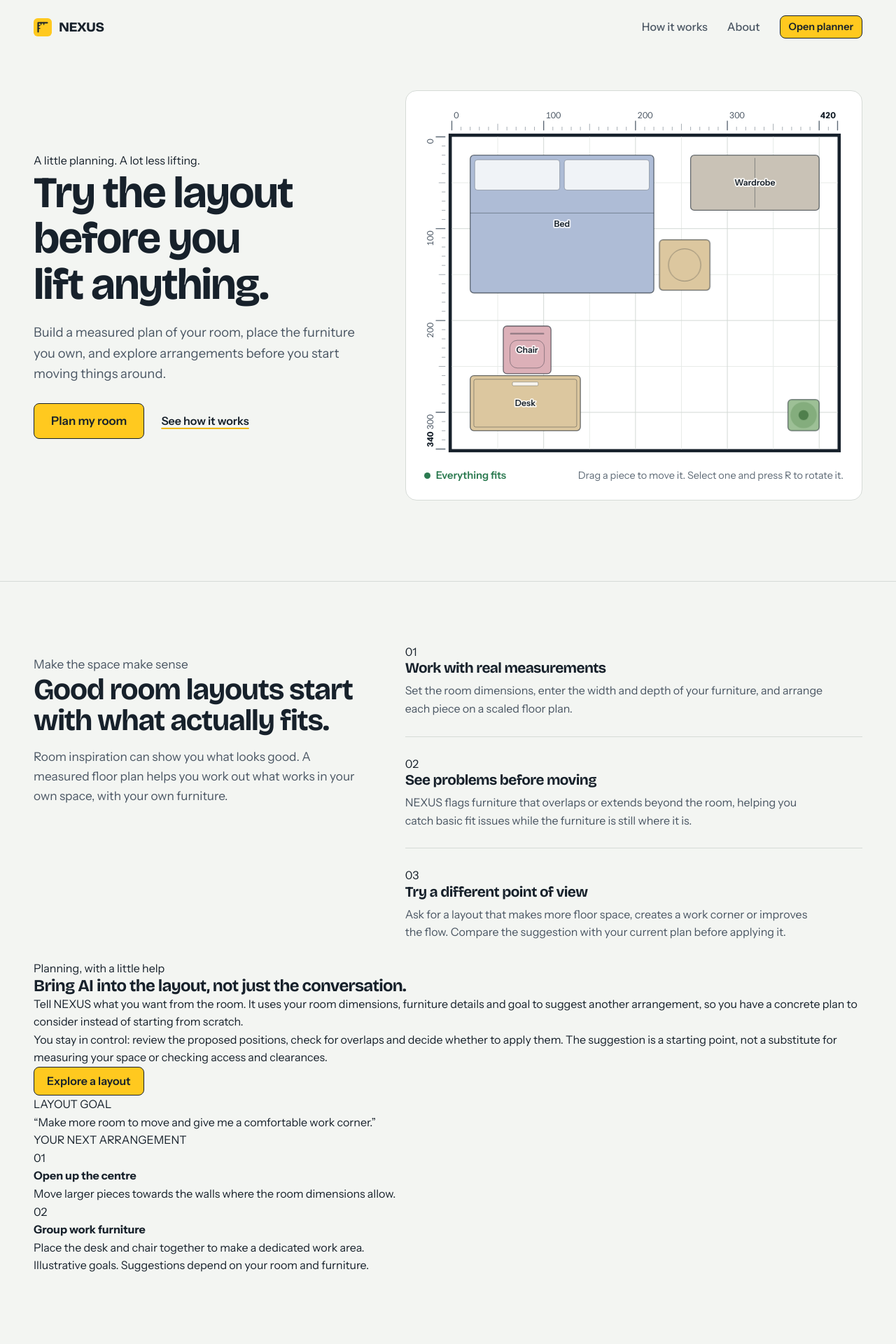
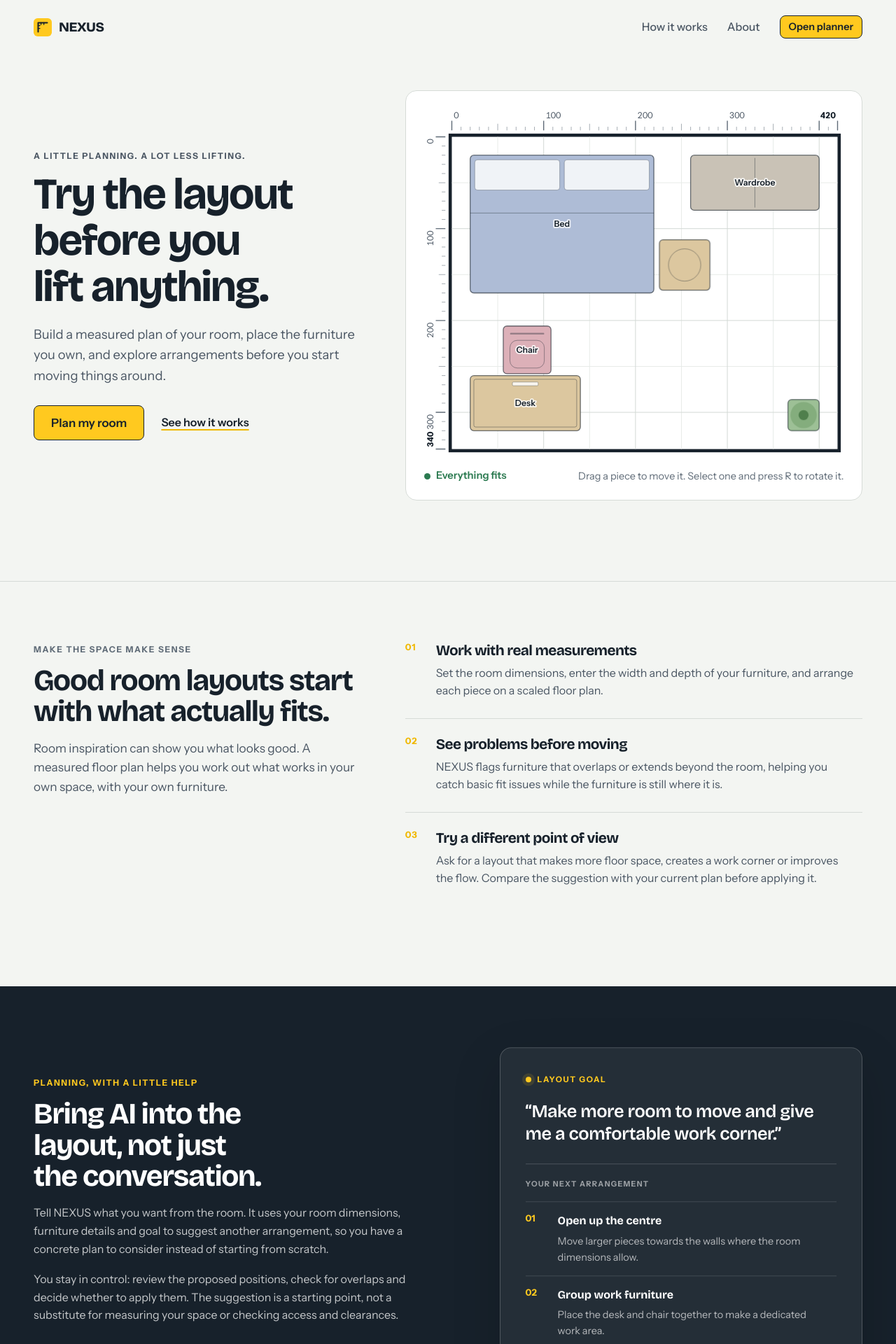
Before and after one commit to Wuraola-Adebisi/Forma, a React (Vite) app: page / in a window 1280 px wide. Shown: the top 1920 px of the page at 70% size. Built offline with nearby package versions, Linux system fonts and the light colour scheme.

Commit message:
Add responsive homepage motion and section styles

```diff
--- a/src/styles/site.css
+++ b/src/styles/site.css
@@ -1,72 +1,78 @@
+/* Site shell and navigation */
 .site { min-height: 100dvh; display: flex; flex-direction: column; }
 .site > main { flex: 1; }
-
-/* Header and footer */
 .site-header { display: flex; align-items: center; gap: 16px; padding-block: 18px; }
-.brand {
-  display: inline-flex;
-  align-items: center;
-  gap: 10px;
-  font: 800 1.2rem/1 var(--font-display);
-  letter-spacing: -0.03em;
-  text-decoration: none;
-}
+.brand { display: inline-flex; align-items: center; gap: 10px; font: 800 1.2rem/1 var(--font-display); letter-spacing: -0.03em; text-decoration: none; }
 .site-nav { display: flex; gap: 4px; margin-left: auto; }
-.site-nav a { padding: 8px 12px; border-radius: 8px; color: var(--ink-2); font-weight: 500; text-decoration: none; }
+.site-nav a { padding: 8px 12px; border-radius: 8px; color: var(--ink-2); font-weight: 500; text-decoration: none; transition: color .2s ease, background-color .2s ease; }
 .site-nav a:hover { color: var(--ink); background: rgba(23, 33, 43, 0.06); }
 .site-nav a[aria-current='page'] { color: var(--ink); box-shadow: inset 0 -2px 0 var(--tape-deep); border-radius: 8px 8px 0 0; }
-
 .site-footer { margin-top: clamp(56px, 8vw, 104px); border-top: 1px solid var(--line); padding-block: 28px; }
-.footer-inner { display: flex; flex-wrap: wrap; justify-content: space-between; gap: 12px 32px; color: var(--ink-2); font-size: 0.92rem; }
+.footer-inner { display: flex; flex-wrap: wrap; justify-content: space-between; gap: 12px 32px; color: var(--ink-2); font-size: .92rem; }
 .footer-links { display: flex; flex-wrap: wrap; gap: 8px 22px; }
 .footer-links a { text-underline-offset: 3px; }
 
-/* Home hero */
-.hero {
-  display: grid;
-  grid-template-columns: minmax(0, 5fr) minmax(0, 7fr);
-  align-items: center;
-  gap: clamp(32px, 5vw, 72px);
-  padding-block: clamp(16px, 4vw, 56px) 0;
-}
+/* Homepage hero */
+.hero { display: grid; grid-template-columns: minmax(0, 5fr) minmax(0, 7fr); align-items: center; gap: clamp(32px, 5vw, 72px); padding-block: clamp(16px, 4vw, 56px) 0; }
+.hero-copy { animation: hero-copy-in .7s cubic-bezier(.2,.7,.2,1) both; }
 .hero h1 { font-size: clamp(2.5rem, 4.9vw, 4.1rem); }
+.eyebrow { margin-bottom: 14px; color: var(--ink-3); font-size: .76rem; font-weight: 700; letter-spacing: .13em; line-height: 1.4; text-transform: uppercase; }
+.hero .eyebrow { color: var(--ink-2); }
 .lede { margin-top: 20px; max-width: 34rem; color: var(--ink-2); font-size: 1.15rem; }
 .hero-actions { display: flex; flex-wrap: wrap; align-items: center; gap: 12px 24px; margin-top: 28px; }
-.hero-note { margin-top: 16px; color: var(--ink-3); font-size: 0.92rem; }
+.hero-plan { background: var(--surface); border: 1px solid var(--line); border-radius: var(--r-lg); padding: clamp(8px, 1.6vw, 18px); animation: hero-plan-in .85s .12s cubic-bezier(.2,.7,.2,1) both; }
+.hero-plan figcaption { display: flex; flex-wrap: wrap; align-items: center; justify-content: space-between; gap: 6px 20px; padding: 10px 8px 4px; }
+.hint { color: var(--ink-3); font-size: .9rem; }
+.feature-number { display: block; margin-bottom: 10px; color: var(--tape-deep); font: 700 .8rem/1 var(--font-body); letter-spacing: .08em; }
 
-.hero-plan {
-  background: var(--surface);
-  border: 1px solid var(--line);
-  border-radius: var(--r-lg);
-  padding: clamp(8px, 1.6vw, 18px);
-}
-.hero-plan figcaption { display: flex; flex-wrap: wrap; align-items: center; justify-content: space-between; gap: 6px 20px; padding: 10px 8px 4px; }
-.hint { color: var(--ink-3); font-size: 0.9rem; }
+/* Scroll-triggered reveals */
+.reveal { opacity: 0; transform: translateY(24px); transition: opacity .65s ease, transform .65s cubic-bezier(.2,.7,.2,1); }
+.reveal.is-visible { opacity: 1; transform: translateY(0); }
+.reveal .rows li { transition: transform .25s ease, border-color .25s ease; }
+.reveal .rows li:hover { transform: translateX(5px); border-color: var(--tape-deep); }
 
-/* Generic sections */
+/* Main features */
 .section { margin-top: clamp(64px, 9vw, 120px); padding-block: clamp(48px, 7vw, 88px) 0; border-top: 1px solid var(--line); }
 .split { display: grid; grid-template-columns: minmax(0, 5fr) minmax(0, 7fr); gap: clamp(32px, 5vw, 80px); }
 .split .lead { align-self: start; position: sticky; top: 28px; }
-.split .lead p { margin-top: 16px; max-width: 30rem; color: var(--ink-2); font-size: 1.08rem; }
-.section h2, .gaps h2 { font-size: clamp(1.9rem, 3.3vw, 2.8rem); }
-
-.rows li { padding-block: 26px; border-top: 1px solid var(--line); }
+.split .lead p:not(.eyebrow) { margin-top: 16px; max-width: 30rem; color: var(--ink-2); font-size: 1.08rem; }
+.section h2, .gaps h2, .ai-section h2 { font-size: clamp(1.9rem, 3.3vw, 2.8rem); }
+.rows li { display: grid; grid-template-columns: 36px minmax(0,1fr); gap: 8px; padding-block: 26px; border-top: 1px solid var(--line); }
 .rows li:first-child { padding-top: 0; border-top: 0; }
 .rows h3 { font-size: 1.3rem; }
 .rows p { margin-top: 8px; max-width: 56ch; color: var(--ink-2); }
 
-.cta-band {
-  display: flex;
-  flex-wrap: wrap;
-  align-items: center;
-  justify-content: space-between;
-  gap: 24px 48px;
-  margin-top: clamp(64px, 9vw, 112px);
-  padding: clamp(32px, 6vw, 64px);
-  border-radius: var(--r-lg);
-  background: var(--ink);
-  color: #fff;
-}
+/* AI section */
+.ai-section { margin-top: clamp(64px, 9vw, 120px); padding-block: clamp(48px, 7vw, 88px); background: var(--ink); color: #fff; overflow: hidden; }
+.ai-grid { display: grid; grid-template-columns: minmax(0, 1fr) minmax(0, .9fr); align-items: center; gap: clamp(32px, 7vw, 96px); }
+.ai-copy .eyebrow { color: var(--tape); }
+.ai-copy h2 { max-width: 13ch; }
+.ai-copy > p:not(.eyebrow) { max-width: 58ch; margin-top: 18px; color: rgba(255,255,255,.75); }
+.ai-copy .btn { margin-top: 28px; }
+.ai-card { padding: clamp(22px, 3.2vw, 36px); border: 1px solid rgba(255,255,255,.2); border-radius: var(--r-lg); background: rgba(255,255,255,.06); box-shadow: 0 24px 70px rgba(0,0,0,.15); animation: card-float 7s ease-in-out infinite; }
+.ai-card-top { display: flex; align-items: center; gap: 9px; color: var(--tape); font-size: .72rem; font-weight: 700; letter-spacing: .14em; }
+.ai-pulse { width: 8px; height: 8px; border-radius: 50%; background: var(--tape); box-shadow: 0 0 0 5px rgba(255,201,31,.12); }
+.ai-prompt { margin-top: 20px; font: 600 clamp(1.2rem, 2vw, 1.65rem)/1.25 var(--font-display); letter-spacing: -.02em; }
+.ai-divider { height: 1px; margin-block: 26px 20px; background: rgba(255,255,255,.18); }
+.ai-result-label { margin-bottom: 16px; color: rgba(255,255,255,.55); font-size: .68rem; font-weight: 700; letter-spacing: .12em; }
+.ai-result { display: grid; grid-template-columns: 34px minmax(0,1fr); gap: 12px; padding-block: 14px; border-top: 1px solid rgba(255,255,255,.13); }
+.ai-result-mark { color: var(--tape); font: 700 .82rem/1.5 var(--font-body); }
+.ai-result strong { font: 700 1rem/1.3 var(--font-display); }
+.ai-result p { margin-top: 5px; color: rgba(255,255,255,.67); font-size: .9rem; }
+.ai-card-foot { margin-top: 18px; color: rgba(255,255,255,.48); font-size: .75rem; }
+
+/* Use cases */
+.moments-heading { max-width: 38rem; margin-bottom: 32px; }
+.moments-heading h2 { margin-top: 8px; }
+.moment-grid { display: grid; grid-template-columns: repeat(3, minmax(0,1fr)); gap: 14px; }
+.moment-card { min-height: 220px; padding: 24px; border: 1px solid var(--line); border-radius: var(--r-lg); background: var(--surface); transition: transform .25s ease, box-shadow .25s ease, border-color .25s ease; }
+.moment-card:hover { transform: translateY(-5px); border-color: var(--line-strong); box-shadow: 0 16px 36px rgba(23,33,43,.08); }
+.moment-index { display: inline-flex; margin-bottom: 38px; color: var(--tape-deep); font: 700 .8rem/1 var(--font-body); letter-spacing: .1em; }
+.moment-card h3 { font-size: 1.25rem; }
+.moment-card p { margin-top: 10px; color: var(--ink-2); }
+
+/* Closing call to action */
+.cta-band { display: flex; flex-wrap: wrap; align-items: center; justify-content: space-between; gap: 24px 48px; margin-top: clamp(64px, 9vw, 112px); padding: clamp(32px, 6vw, 64px); border-radius: var(--r-lg); background: var(--ink); color: #fff; }
 .cta-band h2 { max-width: 22ch; font-size: clamp(1.8rem, 3.4vw, 2.7rem); }
 .spacer { height: clamp(8px, 2vw, 24px); }
 
@@ -74,44 +80,46 @@
 .page-head { padding-block: clamp(36px, 7vw, 88px) clamp(28px, 5vw, 52px); }
 .page-head h1 { max-width: 18ch; font-size: clamp(2.3rem, 5.2vw, 4.2rem); }
 .page-head p { margin-top: 20px; max-width: 40rem; color: var(--ink-2); font-size: 1.15rem; }
-
-.steps li {
-  display: grid;
-  grid-template-columns: clamp(48px, 8vw, 96px) minmax(0, 1fr);
-  gap: 8px 24px;
-  padding-block: 30px;
-  border-top: 1px solid var(--line);
-}
+.steps li { display: grid; grid-template-columns: clamp(48px, 8vw, 96px) minmax(0, 1fr); gap: 8px 24px; padding-block: 30px; border-top: 1px solid var(--line); }
 .steps li:last-child { border-bottom: 1px solid var(--line); }
-.step-no { font: 700 clamp(2.4rem, 5.5vw, 3.8rem)/1 var(--font-display); letter-spacing: -0.04em; font-variant-numeric: tabular-nums; }
+.step-no { font: 700 clamp(2.4rem, 5.5vw, 3.8rem)/1 var(--font-display); letter-spacing: -.04em; font-variant-numeric: tabular-nums; }
 .steps h2 { font-size: clamp(1.4rem, 2.4vw, 1.8rem); }
 .steps p { margin-top: 10px; max-width: 58ch; color: var(--ink-2); }
-
 .prose p { font-size: 1.12rem; max-width: 62ch; }
 .prose p + p { margin-top: 1.1em; }
-
 .gaps { margin-top: clamp(48px, 7vw, 88px); padding-top: 40px; border-top: 1px solid var(--line); display: grid; grid-template-columns: minmax(0, 5fr) minmax(0, 7fr); gap: 24px clamp(32px, 5vw, 80px); }
 .gaps dl > div { padding-block: 18px; border-top: 1px solid var(--line); }
 .gaps dl > div:first-child { padding-top: 0; border-top: 0; }
-.gaps dt { font: 700 1.15rem/1.2 var(--font-display); letter-spacing: -0.02em; }
+.gaps dt { font: 700 1.15rem/1.2 var(--font-display); letter-spacing: -.02em; }
 .gaps dd { margin-top: 6px; max-width: 54ch; color: var(--ink-2); }
-
 .policy article { display: grid; grid-template-columns: minmax(0, 1fr) minmax(0, 2fr); gap: 8px 40px; padding-block: 28px; border-top: 1px solid var(--line); }
 .policy h2 { font-size: 1.3rem; }
 .policy p { color: var(--ink-2); max-width: 60ch; }
-.policy .fine-print { padding-top: 24px; border-top: 1px solid var(--line); font-size: 0.92rem; color: var(--ink-3); }
+.policy .fine-print { padding-top: 24px; border-top: 1px solid var(--line); font-size: .92rem; color: var(--ink-3); }
 
-/* Hero entrance: furniture settles into the room once on load */
-.settle { animation: settle 0.55s cubic-bezier(0.2, 0.7, 0.2, 1) both; animation-delay: calc(0.15s + var(--i, 0) * 0.09s); }
+/* Hero entrance and floor-plan furniture */
+.settle { animation: settle .55s cubic-bezier(.2,.7,.2,1) both; animation-delay: calc(.15s + var(--i, 0) * .09s); }
 @keyframes settle { from { opacity: 0; transform: translateY(-14px); } to { opacity: 1; transform: none; } }
+@keyframes hero-copy-in { from { opacity: 0; transform: translateY(18px); } to { opacity: 1; transform: translateY(0); } }
+@keyframes hero-plan-in { from { opacity: 0; transform: translateY(20px) scale(.985); } to { opacity: 1; transform: translateY(0) scale(1); } }
+@keyframes card-float { 0%,100% { transform: translateY(0); } 50% { transform: translateY(-5px); } }
 
 @media (max-width: 900px) {
-  .hero, .split, .gaps { grid-template-columns: 1fr; }
+  .hero, .split, .gaps, .ai-grid { grid-template-columns: 1fr; }
   .split .lead { position: static; }
-  .policy article { grid-template-columns: 1fr; }
+  .moment-grid { grid-template-columns: 1fr; }
+  .moment-card { min-height: auto; }
+  .moment-index { margin-bottom: 22px; }
+  .ai-copy h2 { max-width: 18ch; }
 }
 @media (max-width: 620px) {
   .site-header { flex-wrap: wrap; row-gap: 6px; }
   .site-header .btn { margin-left: auto; }
   .site-nav { order: 3; width: 100%; margin: 0 0 0 -12px; }
+  .rows li { grid-template-columns: 28px minmax(0,1fr); }
 }
+@media (prefers-reduced-motion: reduce) {
+  .hero-copy, .hero-plan, .settle, .ai-card { animation: none !important; }
+  .reveal { opacity: 1; transform: none; transition: none; }
+  .moment-card, .reveal .rows li { transition: none; }
+}
```
